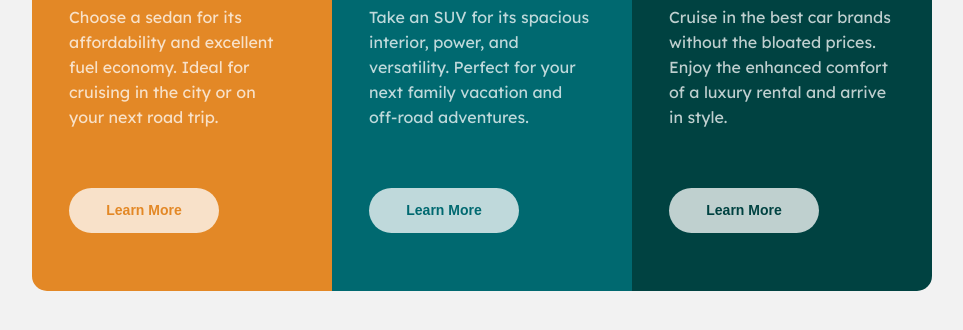
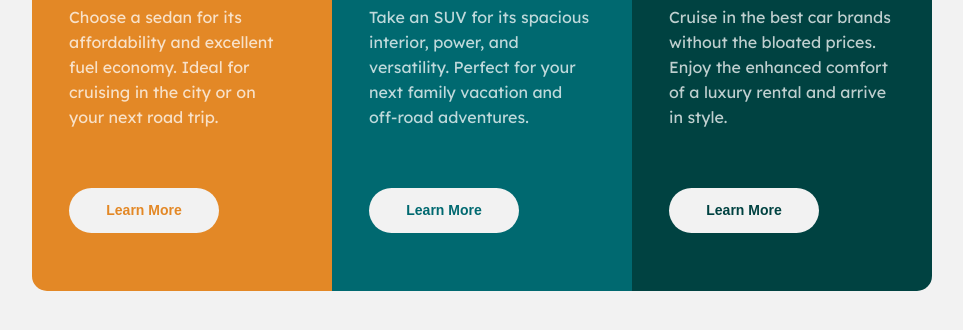
Before and after one commit to PustovyiDima/3-column-preview-card-component, a plain HTML site: page index.html in a window 1280 px wide. Shown: the part 354-684 px from the top of the page, without its empty margins (158-1121 px from the left). Drawn offline with Linux system fonts and the light colour scheme.

Commit message:
done task

```diff
--- a/style.css
+++ b/style.css
@@ -58,7 +58,7 @@ main {
 }
 
 .btn button {
-    background-color: var(--white);
+    background-color: var(--light-grey);
     border: none;
     width: 150px;
     height: 45px;
```
